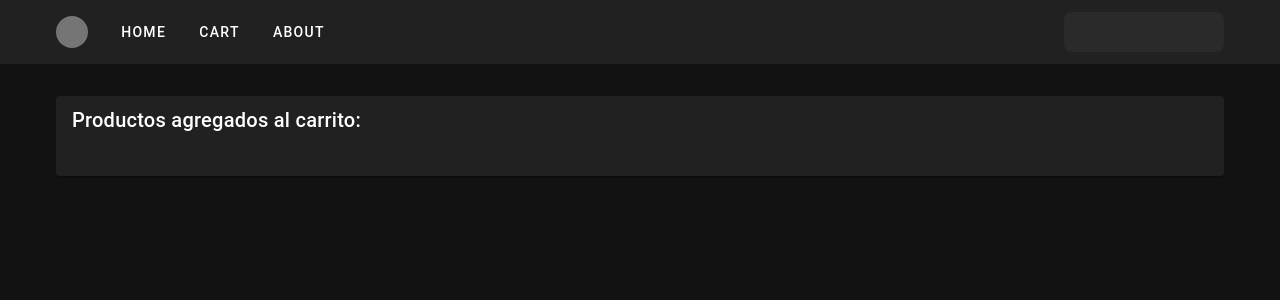
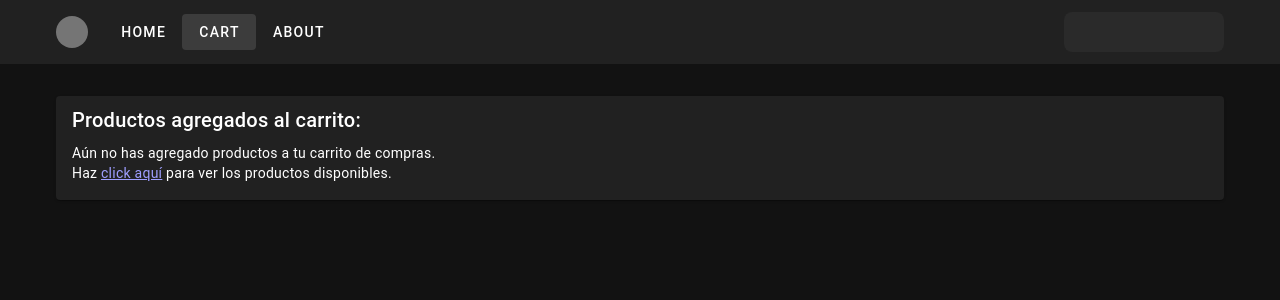
Before and after one commit to desar4bscloud/vue-3-ecommerce, a Vue app: page /cart in a window 1280 px wide. Shown: the top 300 px of the page. Built offline with nearby package versions, Linux system fonts and the light colour scheme.

Commit message:
Active TopBar links/Delete, increment & decrement products functions

```diff
--- a/src/components/Cart.vue
+++ b/src/components/Cart.vue
@@ -1,13 +1,27 @@
 <script lang="ts">
-import type { PropType } from 'vue';
-import type { CartDetail } from '@/model/types';
+
 import { useCartStore } from '@/stores/cart';
+import { RouterLink } from 'vue-router';
 
 export default {
+
+    methods: {
+        incrementQuantity(productId: number){
+            this.cartStore.increment(productId);
+        },
+        decrementQuantity(productId: number){
+            this.cartStore.decrement(productId);
+        },
+        deleteProduct(productId: number){
+            this.cartStore.deleteProduct(productId);
+        }
+    },
     computed:{
+        cartStore(){
+            return useCartStore();
+        },
         details(){
-            const cartStore = useCartStore();
-            return cartStore.details;
+            return this.cartStore.details;
         }
     }
 }
@@ -19,15 +33,27 @@
         <v-card-title>Productos agregados al carrito:</v-card-title>
 
         <v-card-text>
-
-            <v-list>
+            <v-list v-if="details.length > 0">
                 <v-list-item v-for="detail in details" :value="detail.productId">
                     <v-list-item-title>
                         Producto: {{ detail.productId }}
+                        <v-btn @click="incrementQuantity(detail.productId)">
+                            +
+                        </v-btn>
                         (Cantidad: {{detail.quantity }})
+                        <v-btn @click="decrementQuantity(detail.productId)">
+                            -
+                        </v-btn>
+                        <v-btn @click="deleteProduct(detail.productId)">
+                            ELIMINAR
+                        </v-btn>
                     </v-list-item-title>
                 </v-list-item>
             </v-list>
+            <p v-else>
+                Aún no has agregado productos a tu carrito de compras.<br>
+                Haz <RouterLink to="/">click aquí</RouterLink> para ver los productos disponibles.
+            </p>
         </v-card-text>
     </v-card>
 </template>
--- a/src/components/TopBar.vue
+++ b/src/components/TopBar.vue
@@ -21,21 +21,21 @@
         ></v-avatar>
 
         <RouterLink to="/" custom v-slot="{navigate}">
-          <v-btn variant="text" @click="navigate">
+          <v-btn :active="$route.name === 'home'" variant="text" @click="navigate">
             Home
           </v-btn>
         </RouterLink>
 
         <RouterLink to="/cart" custom v-slot="{navigate}">
           <v-badge :content="itemsCount" :model-value="itemsCount > 0" color="orange-lighten-2">
-            <v-btn variant="text" @click="navigate">
+            <v-btn :active="$route.name === 'cart'" variant="text" @click="navigate">
               Cart
             </v-btn>
           </v-badge>
         </RouterLink>
 
         <RouterLink to="/about" custom v-slot="{navigate}">
-          <v-btn variant="text" @click="navigate">
+          <v-btn :active="$route.name === 'about'" variant="text" @click="navigate">
             About
           </v-btn>
         </RouterLink>
--- a/src/stores/cart.ts
+++ b/src/stores/cart.ts
@@ -27,5 +27,24 @@
           });
       }
     },
+    deleteProduct(productId: number){
+      const index = this.details.findIndex(d => d.productId === productId);
+      this.details.splice(index,1);
+    },
+    increment(productId: number){
+      const detailFound = this.details.find(d => d.productId === productId);
+      if(detailFound){
+        detailFound.quantity++
+      }
+    },
+    decrement(productId: number){
+      const detailFound = this.details.find(d => d.productId === productId);
+      if(detailFound){
+        detailFound.quantity--
+        if(detailFound.quantity === 0){
+          this.deleteProduct(productId)
+        }
+      }
+    }
   },
 })
```
